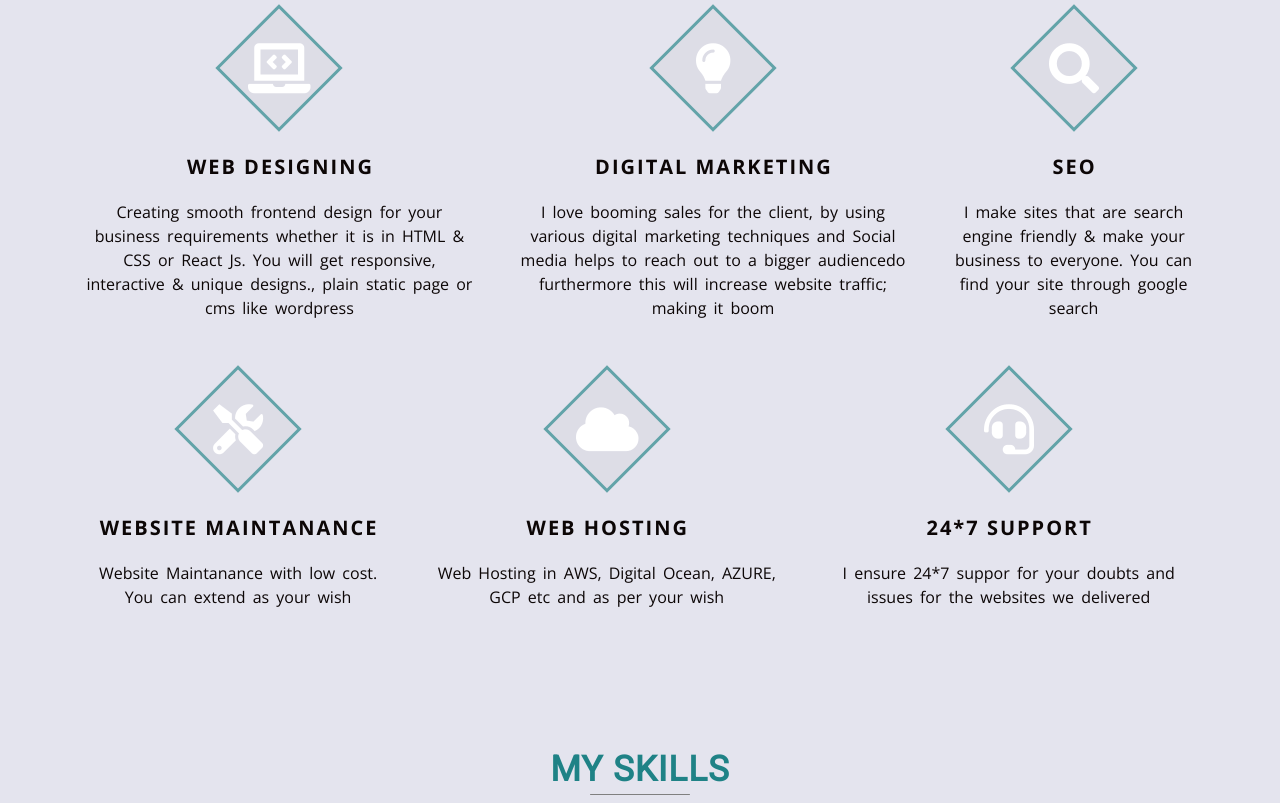
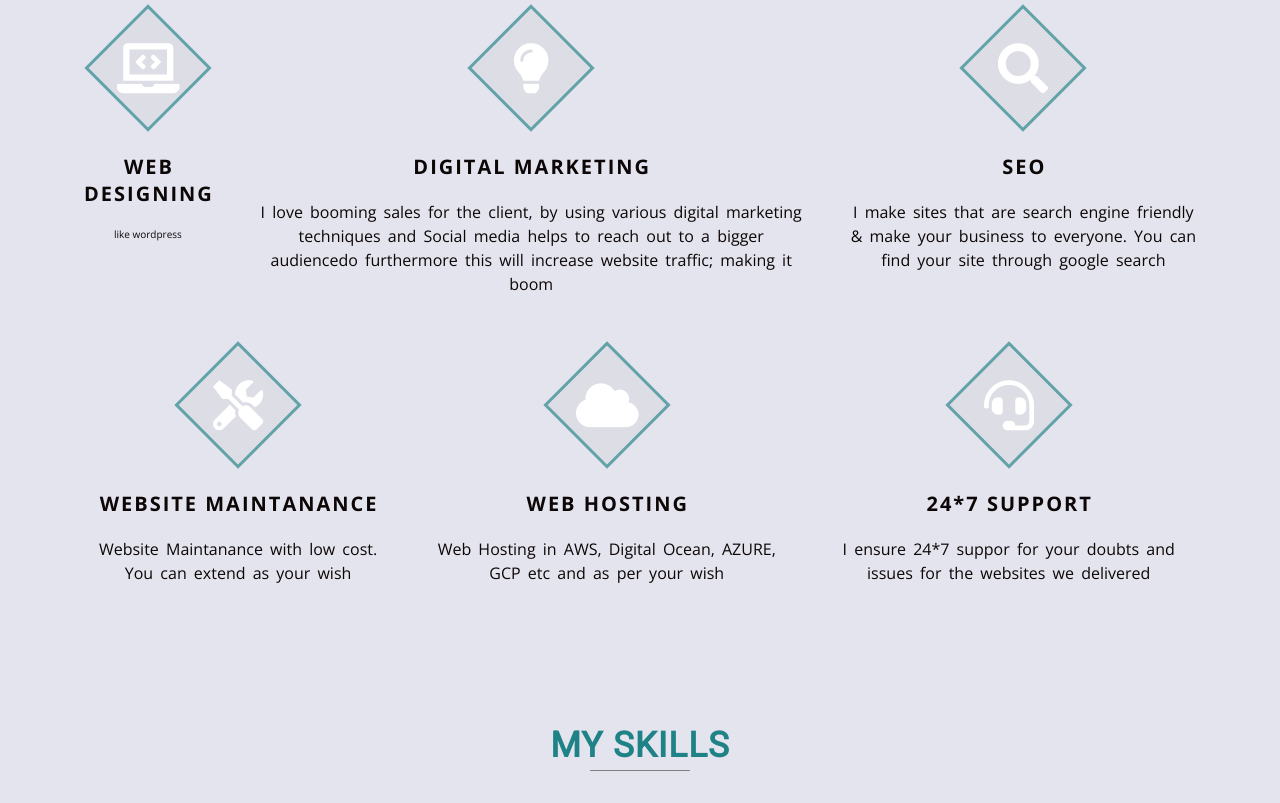
Before and after one commit to mohamedmarzuq5/mohamedmarzuq5.github.io, a plain HTML site: page index.html in a window 1280 px wide. Shown: the part 1610-2413 px from the top of the page. Drawn offline with nearby package versions, Linux system fonts and the light colour scheme.

Commit message:
Update index.html
Some text edits in "myskills" Web designing heading

```diff
--- a/index.html
+++ b/index.html
@@ -179,8 +179,6 @@
                             <i class="fa fa-laptop-code"></i>
                         </div>
                         <h1>Web Designing</h1>
-                        <p>Creating smooth frontend design for your business requirements whether it is in HTML & CSS or
-                            React Js. You will get responsive, interactive & unique designs., plain static page or cms
                             like wordpress
                         </p>
                     </div>
```
